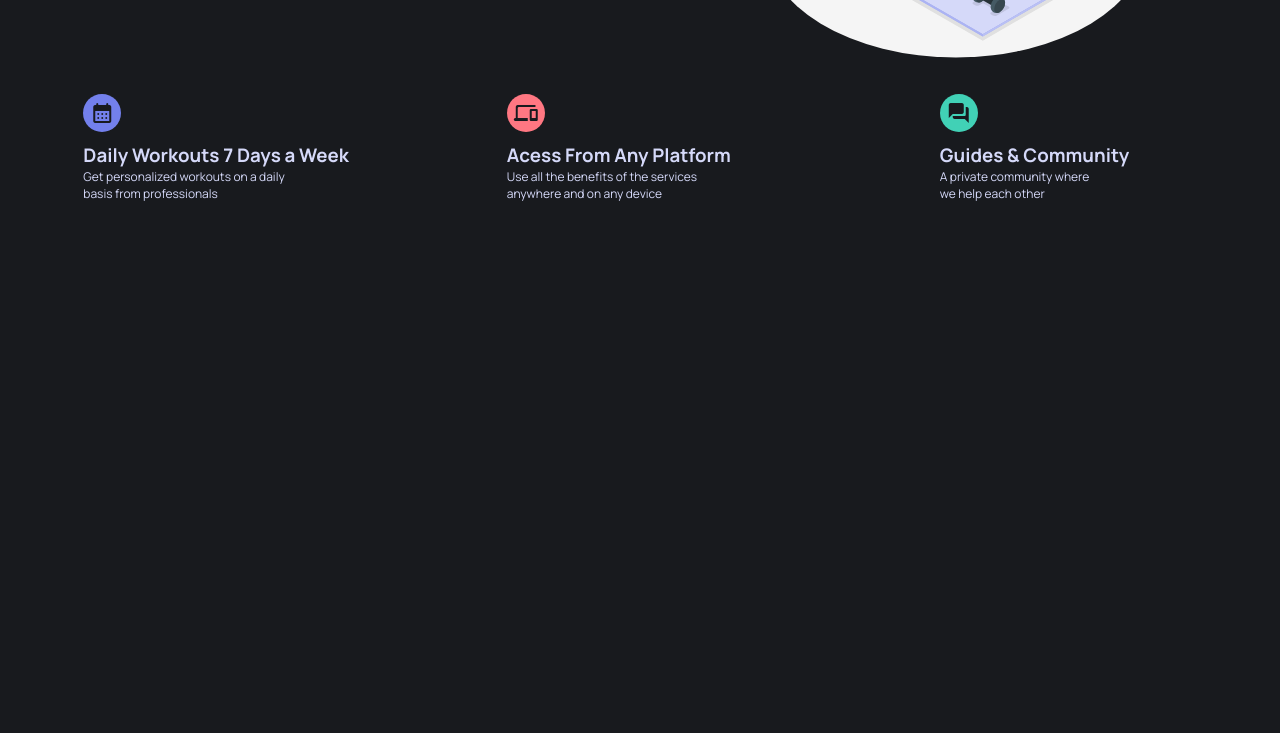
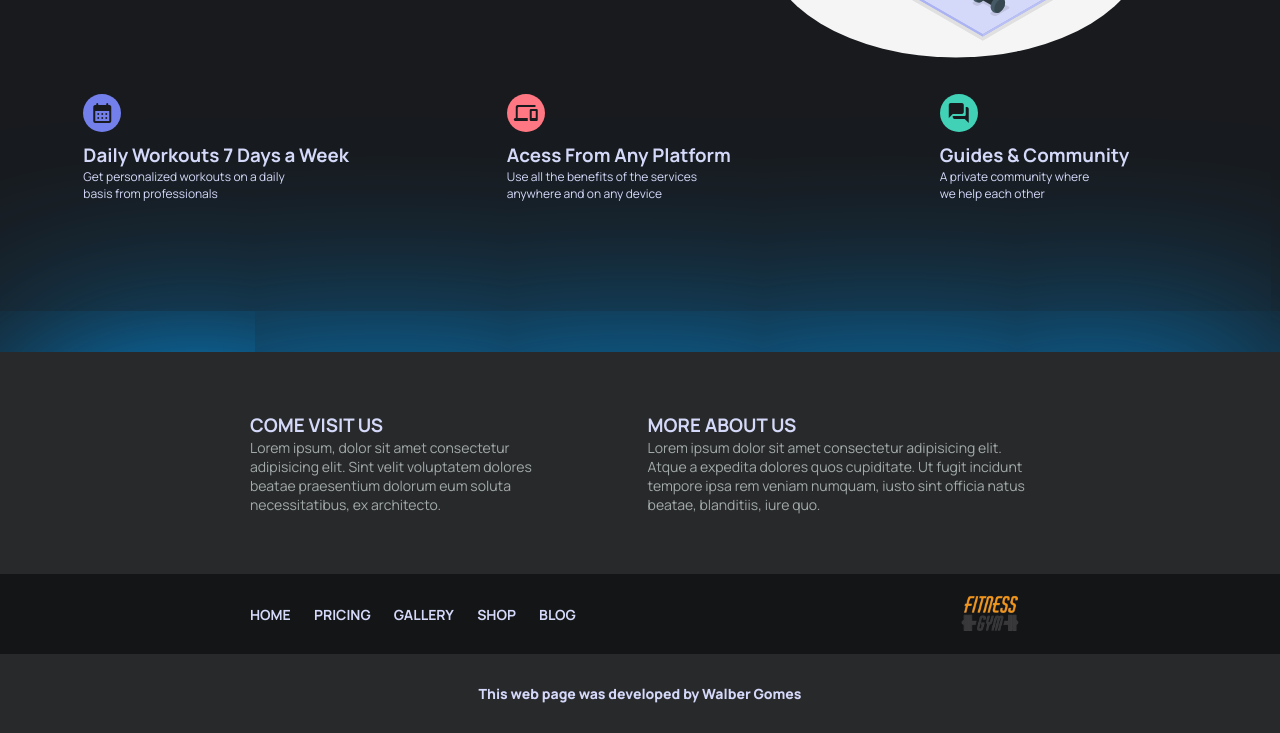
Before and after one commit to WalberJC/fitnessWebPage, a plain HTML site: page index.html in a window 1280 px wide. Shown: the part 452-1185 px from the top of the page. Before the commit the page ends 820 px from the top, so only its background shows below. Drawn offline with Linux system fonts and the light colour scheme.

Commit message:
:hammer: add footer

```diff
--- a/index.html
+++ b/index.html
@@ -32,6 +32,8 @@
       </div>
       <img src="./assets/img-personal.svg">
     </section>
+
+    <!----------------- SECOND SECTION----------------->
     <section class="secondary">
       <div class="calendar">
         <span class="material-icons-round">
@@ -58,6 +60,32 @@
       </div>
     </section>
   </main>
+
+  <!-------------------FOOTER ---------------------->
+  <footer>
+    <div class="about">
+      <div class="visit">
+        <h3>COME VISIT US</h3>
+        <p>Lorem ipsum, dolor sit amet consectetur adipisicing elit. Sint velit voluptatem dolores beatae praesentium
+          dolorum eum soluta necessitatibus, ex architecto.</p>
+      </div>
+      <div class="about-us">
+        <h3>MORE ABOUT US</h3>
+        <p>Lorem ipsum dolor sit amet consectetur adipisicing elit. Atque a expedita dolores quos cupiditate. Ut fugit
+          incidunt tempore ipsa rem veniam numquam, iusto sint officia natus beatae, blanditiis, iure quo.</p>
+      </div>
+    </div>
+    <div class="outhers">
+      <div class="links">
+        <a href="#">HOME</a>
+        <a href="#">PRICING</a>
+        <a href="#">GALLERY</a>
+        <a href="#">SHOP</a>
+        <a href="#">BLOG</a>
+      </div>
+      <img class="logo-footer" src="./assets/logo.png">
+    </div>
+      <p class="me">This web page was developed by Walber Gomes</p>
+  </footer>
 </body>
-
 </html>
--- a/style.css
+++ b/style.css
@@ -145,3 +145,57 @@ img {
   font-weight: 400;
   width: 60%;
 }
+
+/* ======================= FOOTER ============================ */
+footer{
+  margin-top: 120px;
+  background: #28292B;
+  box-shadow:  10px 5px 200px rgb(0, 162, 255);
+}
+
+footer .about, .outhers, .contact{
+  padding-left: 250px;
+  padding-right: 250px;
+}
+
+.about {
+  display: flex;
+  flex-direction: row;
+  gap: 100px;
+  color: #D5D9F9;
+  padding-top: 60px;
+}
+
+.about p{
+  color: #a2aaaa;
+  font-size: 14px;
+  font-weight: 400;
+}
+
+.outhers {
+  display: flex;
+  flex-direction: row;
+  margin-top: 60px;
+  background: #141517;
+  align-items: center;
+  justify-content: space-between;
+}
+
+.links a {
+  color: #D5D9F9;
+  font-size: 14px;
+  font-weight: 700;
+  padding-right: 20px;
+}
+
+.logo-footer {
+  width: 80px;
+}
+
+.me{
+  color: #D5D9F9;
+  font-size: 14px;
+  font-weight: 800;
+  padding: 30px 0;
+  text-align: center;
+}
```
